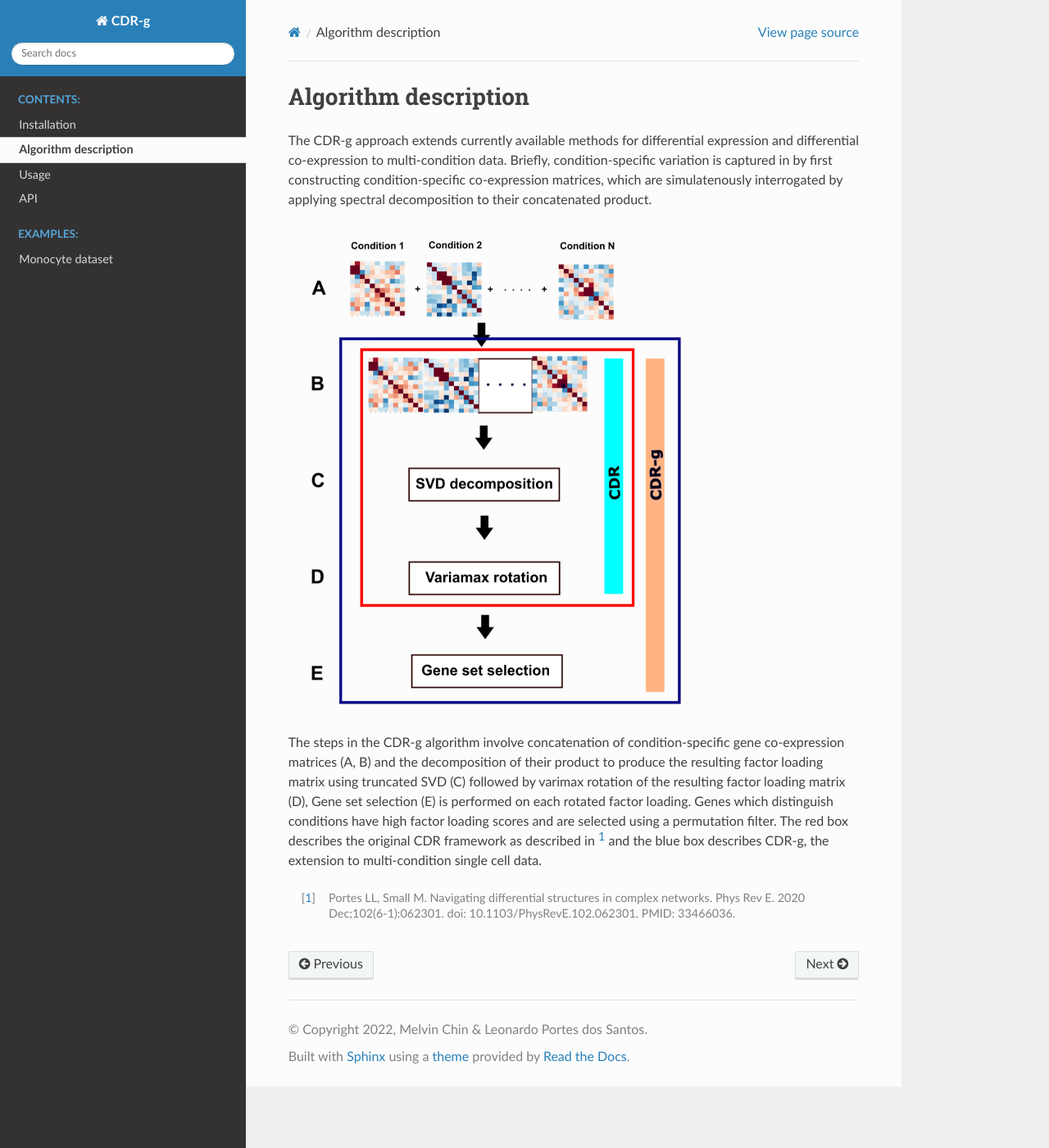
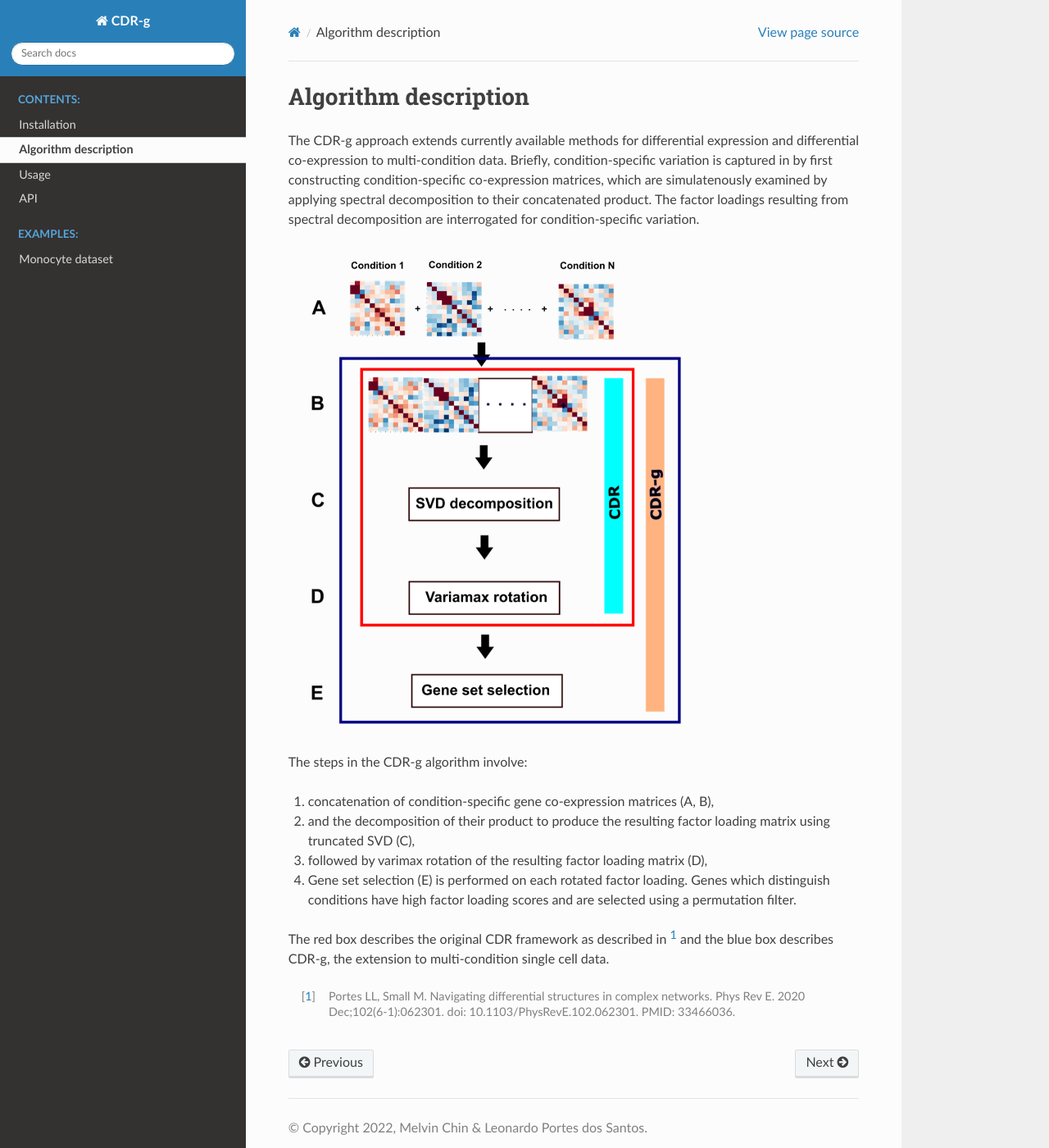
Before and after one commit to wlchin/pycdr, a Sphinx documentation site: the page built from docs/algorithm.rst, in a window 1280 px wide and 1400 px high. Shown: the whole window at 82% size. Built offline with Sphinx 7.4.7 and the Read the Docs theme 2.0.0, drawn with Linux system fonts in a browser that asks for light colours.

Commit message:
moretypos

```diff
--- a/docs/algorithm.rst
+++ b/docs/algorithm.rst
@@ -1,12 +1,19 @@
 Algorithm description
 =================================
 
-The CDR-g approach extends currently available methods for differential expression and differential co-expression to multi-condition data. Briefly, condition-specific variation is captured in by first constructing condition-specific co-expression matrices, which are simulatenously interrogated by applying spectral decomposition to their concatenated product.
+The CDR-g approach extends currently available methods for differential expression and differential co-expression to multi-condition data. Briefly, condition-specific variation is captured in by first constructing condition-specific co-expression matrices, which are simulatenously examined by applying spectral decomposition to their concatenated product. The factor loadings resulting from spectral decomposition are interrogated for condition-specific variation.
 
 .. image:: algorithm.png
    :width: 500px
 
-The steps in the CDR-g algorithm involve concatenation of condition-specific gene co-expression matrices (A, B) and the decomposition of their product to produce the resulting factor loading matrix using truncated SVD (C) followed by varimax rotation of the resulting factor loading matrix (D), Gene set selection (E) is performed on each rotated factor loading. Genes which distinguish conditions have high factor loading scores and are selected using a permutation filter. The red box describes the original CDR framework as described in [#f1]_ and the blue box describes CDR-g, the extension to multi-condition single cell data.
+The steps in the CDR-g algorithm involve:
+
+1. concatenation of condition-specific gene co-expression matrices (A, B),
+2. and the decomposition of their product to produce the resulting factor loading matrix using truncated SVD (C),
+3. followed by varimax rotation of the resulting factor loading matrix (D),
+4. Gene set selection (E) is performed on each rotated factor loading. Genes which distinguish conditions have high factor loading scores and are selected using a permutation filter.
+
+The red box describes the original CDR framework as described in [#f1]_ and the blue box describes CDR-g, the extension to multi-condition single cell data.
 
 
 .. [#f1] Portes LL, Small M. Navigating differential structures in complex networks. Phys Rev E. 2020 Dec;102(6-1):062301. doi: 10.1103/PhysRevE.102.062301. PMID: 33466036.
--- a/docs/example_analysis.rst
+++ b/docs/example_analysis.rst
@@ -49,8 +49,7 @@ Running gene set enrichment
 ---------------------------
 
 .. note::
-
-    This analysis is optional.
+    This analysis is optional. You are welcome to use other gene enrichment analysis strategies.
 
 The resulting gene expression programs extracted by CDR-g, which show variation between conditions, can be found in the unstructured annotation (anndata.uns) of the anndata object. These results are stored as a dictionary of lists, with each key corresponding to the variable genes found in each corresponding factor loading.
 
--- a/docs/installation.rst
+++ b/docs/installation.rst
@@ -12,10 +12,12 @@ CDR-g runs on python 3 and has been tested on python versions 3.5 through 3.9. I
 
 	pip install cdr-py
 
-For enrichment of gene sets, one can also install the enrichment_utils package:
+For enrichment of gene sets, one can also install the enrichment_utils package, a simple wrapper around the python `goatools <https://github.com/tanghaibao/goatools>`_ package.
 
 .. code-block::
 
     pip install enrichment_utils
 
-CDR-g does not require `scanpy <https://scanpy.readthedocs.io/>`_ as a dependency but integrates well with it. A `scanpy <https://scanpy.readthedocs.io/>`_ installation is therefore recommended for analysis.
+CDR-g does not require `scanpy <https://scanpy-tutorials.readthedocs.io/en/latest/>`_ as a dependency but integrates well with it. A `scanpy <https://scanpy-tutorials.readthedocs.io/en/latest/>`_ installation is therefore recommended for analysis.
+
+s
```
Also changed, not shown: other parts of docs/example_analysis.rst (+1 -1 lines).
